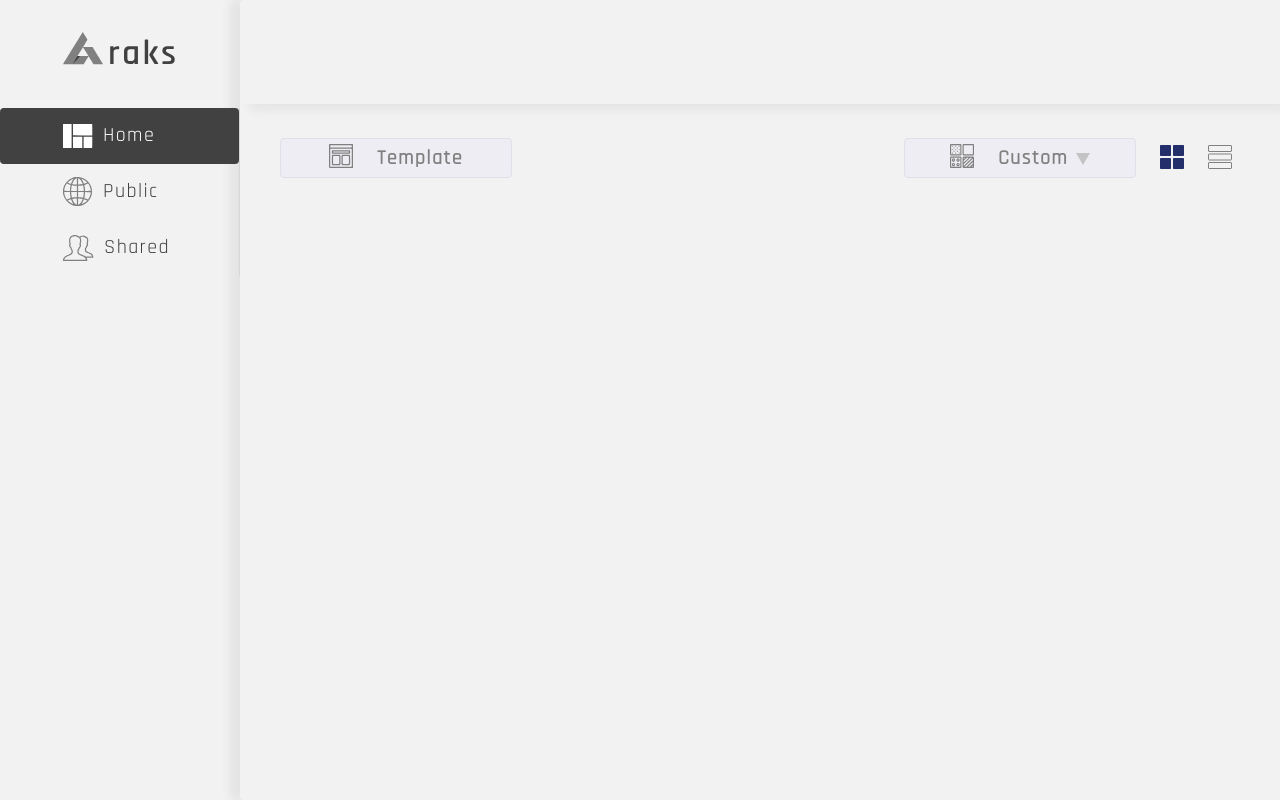
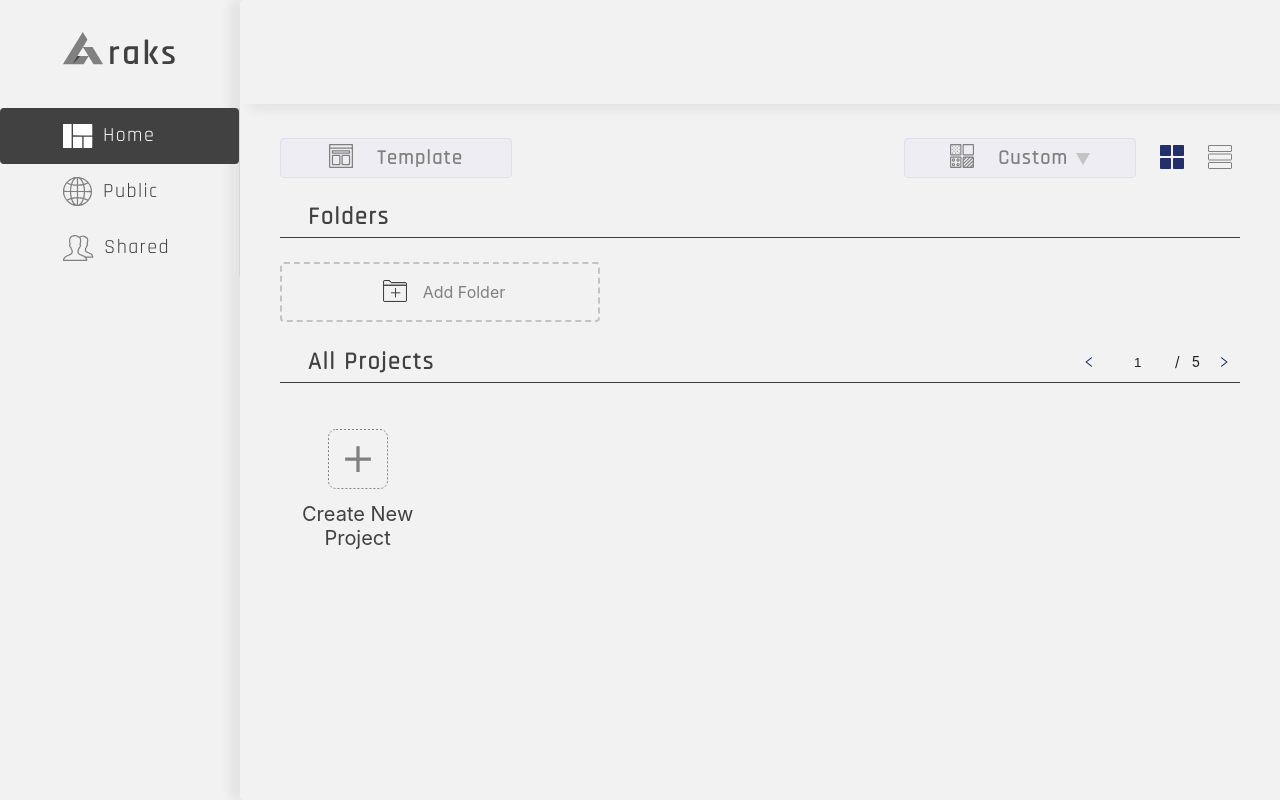
Before and after one commit to vlo111/araks-front, a React (Create React App) app: page /projects in a window 1280 px wide. Built offline with nearby package versions, Linux system fonts and the light colour scheme.

Commit message:
projects page

```diff
--- a/src/components/button/add-folder-button.tsx
+++ b/src/components/button/add-folder-button.tsx
@@ -5,7 +5,7 @@ import { ReactComponent as AddFolder } from '../icons/add-folder.svg';
 
 export const AddFolderButton = styled((props) => <Component {...props} children='Add Folder' size="large" type="dashed" icon={<AddFolder />} />)`
     &.ant-btn-dashed {
-        background: ${COLORS.PRIMARY.WHITE};
+        background: transparent;
         border-color: #C3C3C3;
         padding: 16px 28px;
         text-align: left;
@@ -17,12 +17,7 @@ export const AddFolderButton = styled((props) => <Component {...props} children=
 
         &:not(:disabled) {
             &:hover, &:active {
-                background: ${COLORS.PRIMARY.WHITE};
                 border-color: #C3C3C3;
-
-                span {
-                    color: ${COLORS.PRIMARY.GRAY_DARK};
-                }
             }
         }
     }
--- a/src/components/button/create-new-project-button.tsx
+++ b/src/components/button/create-new-project-button.tsx
@@ -12,8 +12,8 @@ const ButtonContent = () => <VerticalSpace size="small">
 
 export const CreateNewProjectButton = styled((props) => <Component {...props} children={<ButtonContent />} />)`
     &.ant-btn-default {
-        background: ${COLORS.PRIMARY.WHITE};
-        border-color: ${COLORS.PRIMARY.WHITE};
+        background: transparent;
+        border-color: transparent;
         height: 100%;
         padding: 20px 20px 10px;
 
@@ -22,7 +22,7 @@ export const CreateNewProjectButton = styled((props) => <Component {...props} ch
         }
 
         &:hover, &:active {
-            border-color: ${COLORS.PRIMARY.WHITE};
+            border-color: transparent;
             background-color: rgba(35, 47, 106, 0.1);
         }
     }
--- a/src/components/typography/index.tsx
+++ b/src/components/typography/index.tsx
@@ -25,3 +25,4 @@ export const Title = styled(TitleComponent)`
 `;
 
 export { MenuText, Text, SecondaryText } from './text';
+export { TitleSeparator } from './title-separator';
--- /dev/null
+++ b/src/components/typography/title-separator.tsx
@@ -0,0 +1,48 @@
+import { Divider as DividerComponent, Typography, Pagination as PaginationComponent, Space, PaginationProps } from "antd";
+import styled from "styled-components";
+import { COLORS } from "../../helpers/constants";
+
+const { Text: TextComponent } = Typography;
+
+const Divider = styled(DividerComponent)`
+    background-color: ${COLORS.PRIMARY.GRAY_DARK};
+    margin: 4px 0 24px 0;
+`;
+
+const Pagination = styled(PaginationComponent)`
+    && {
+        .ant-pagination-item-link {
+            color: ${COLORS.PRIMARY.BLUE};
+        }
+
+        .ant-pagination-simple-pager input {
+            background-color: transparent;
+            border: none;
+        }
+    }
+`;
+
+const Text = styled(TextComponent)`
+    && {
+        font-family: 'Rajdhani';
+        font-weight: 600;
+        font-size: 24px;
+        line-height: 31px;
+        letter-spacing: 0.07em;
+        color: ${COLORS.PRIMARY.GRAY_DARK};
+        margin-left: 28px;
+    }
+`;
+
+type Props = {
+    name: string;
+    paginationProps?: PaginationProps
+}
+
+export const TitleSeparator = ({ name, paginationProps }: Props) => <>
+    <Space style={{display: 'flex', justifyContent: 'space-between'}}>
+        <Text>{ name }</Text>
+        {paginationProps && <Pagination simple { ...paginationProps } />}
+    </Space>
+    <Divider />
+</>
--- a/src/components/view/index.tsx
+++ b/src/components/view/index.tsx
@@ -17,8 +17,6 @@ const ViewButton = styled(Button)`
 
 export const View = () => {
     const {state, dispatch} = useView();
-    console.log('state', state);
-
 
     return <Space align="center">
         {
--- a/src/pages/projects/index.tsx
+++ b/src/pages/projects/index.tsx
@@ -1,6 +1,8 @@
-import { Space } from "antd"
+import { Col, Row, Space } from "antd"
+import { AddFolderButton, CreateNewProjectButton } from "../../components/button"
 import { Sort, Template } from "../../components/dropdown"
 import VerticalSpace from "../../components/space/vertical-space"
+import { TitleSeparator } from "../../components/typography"
 import { View } from "../../components/view"
 import { ViewProvider } from "../../context/view-context"
 
@@ -15,6 +17,22 @@ export const Projects = () => {
                     <View />
                 </Space>
             </Space>
+            <div>
+                <TitleSeparator name='Folders' />
+                <Row>
+                    <Col span={8}>
+                        <AddFolderButton block />
+                    </Col>
+                </Row>
+            </div>
+            <div>
+                <TitleSeparator name='All Projects' paginationProps={{total: 50}} />
+                <Row>
+                    <Col span={8}>
+                        <CreateNewProjectButton />
+                    </Col>
+                </Row>
+            </div>
         </VerticalSpace>
     </ViewProvider>
 }
```
